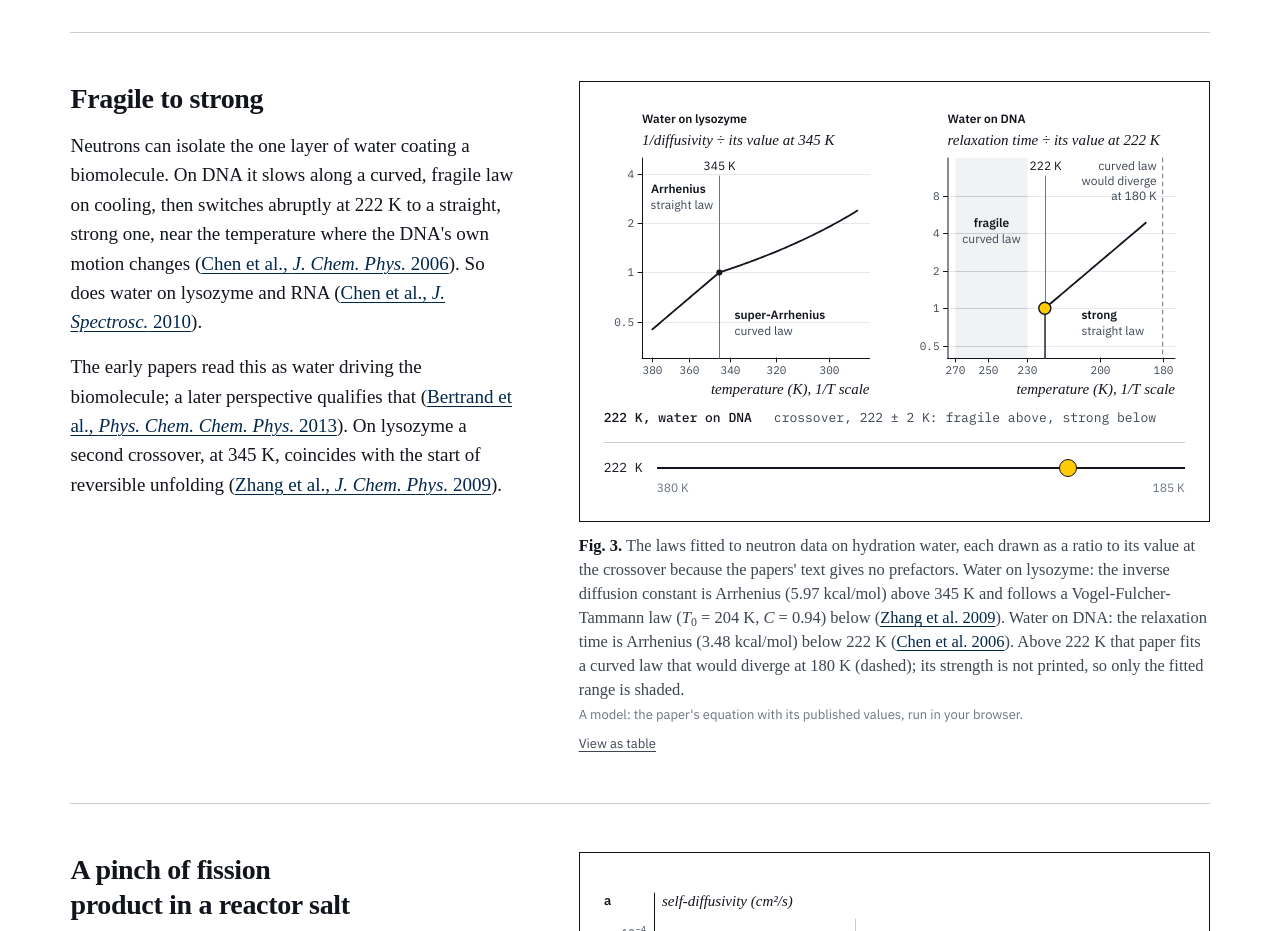
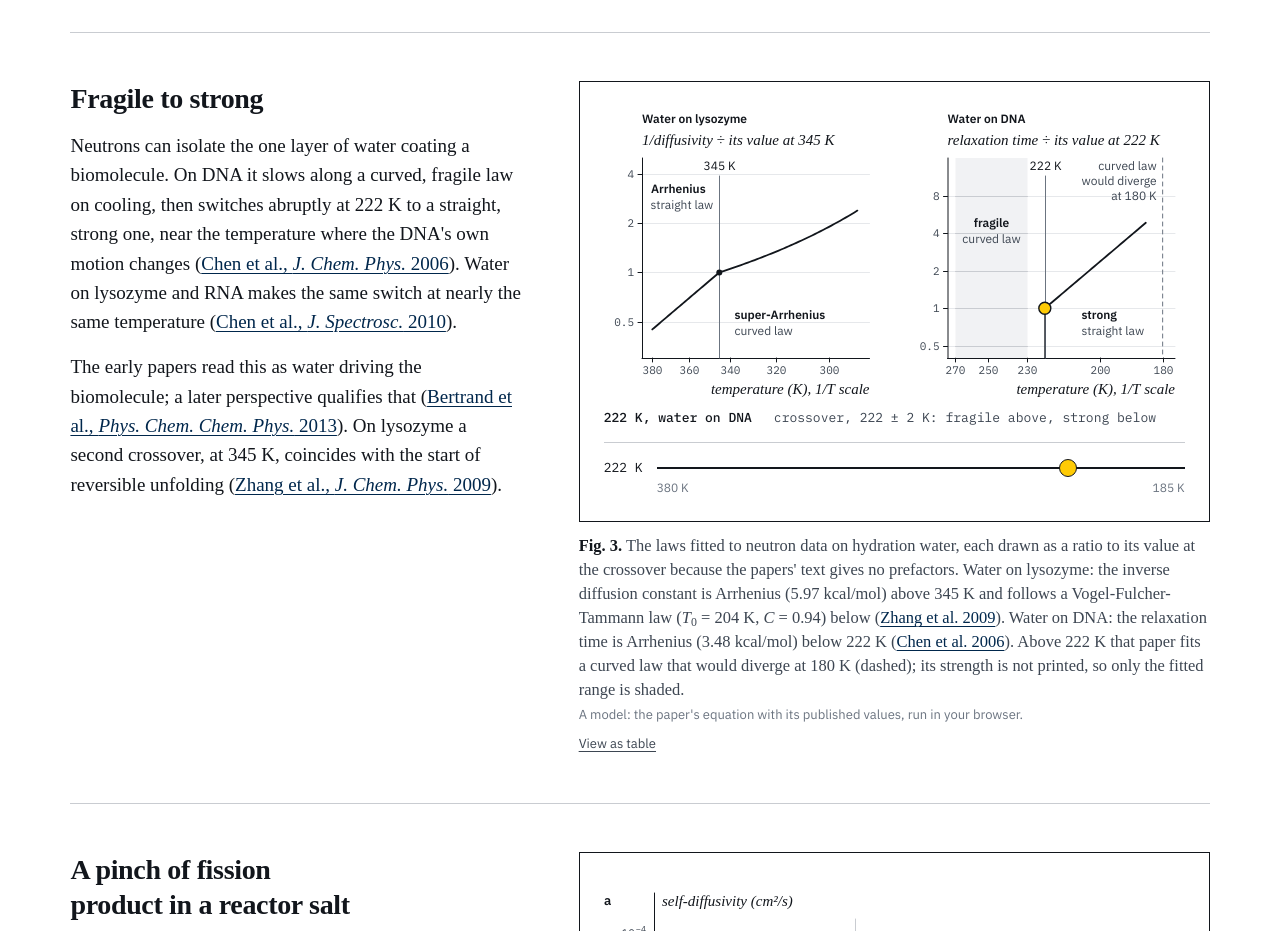
Before and after one commit to kevinyjn1/z-lab-site, a plain HTML site: page research.html in a window 1280 px wide. Shown: the part 2880-3811 px from the top of the page. Drawn offline with Linux system fonts and the light colour scheme; a web font is replaced by a local one.

Commit message:
Research: say lysozyme and RNA hydration water cross over near, not at, the DNA temperature

```diff
--- a/research.html
+++ b/research.html
@@ -126,7 +126,7 @@
       <article class="unit" id="fragile">
         <div class="unit-text">
           <h3>Fragile to strong</h3>
-          <p>Neutrons can isolate the one layer of water coating a biomolecule. On DNA it slows along a curved, fragile law on cooling, then switches abruptly at 222 K to a straight, strong one, near the temperature where the DNA's own motion changes (<a href="https://doi.org/10.1063/1.2372491">Chen et al., <cite>J. Chem. Phys.</cite> 2006</a>). So does water on lysozyme and RNA (<a href="https://doi.org/10.3233/SPE-2010-0409">Chen et al., <cite>J. Spectrosc.</cite> 2010</a>).</p>
+          <p>Neutrons can isolate the one layer of water coating a biomolecule. On DNA it slows along a curved, fragile law on cooling, then switches abruptly at 222 K to a straight, strong one, near the temperature where the DNA's own motion changes (<a href="https://doi.org/10.1063/1.2372491">Chen et al., <cite>J. Chem. Phys.</cite> 2006</a>). Water on lysozyme and RNA makes the same switch at nearly the same temperature (<a href="https://doi.org/10.3233/SPE-2010-0409">Chen et al., <cite>J. Spectrosc.</cite> 2010</a>).</p>
           <p>The early papers read this as water driving the biomolecule; a later perspective qualifies that (<a href="https://doi.org/10.1039/c2cp43235h">Bertrand et al., <cite>Phys. Chem. Chem. Phys.</cite> 2013</a>). On lysozyme a second crossover, at 345 K, coincides with the start of reversible unfolding (<a href="https://doi.org/10.1063/1.3081137">Zhang et al., <cite>J. Chem. Phys.</cite> 2009</a>).</p>
         </div>
         <figure class="unit-fig" data-fig="fragile">
```
